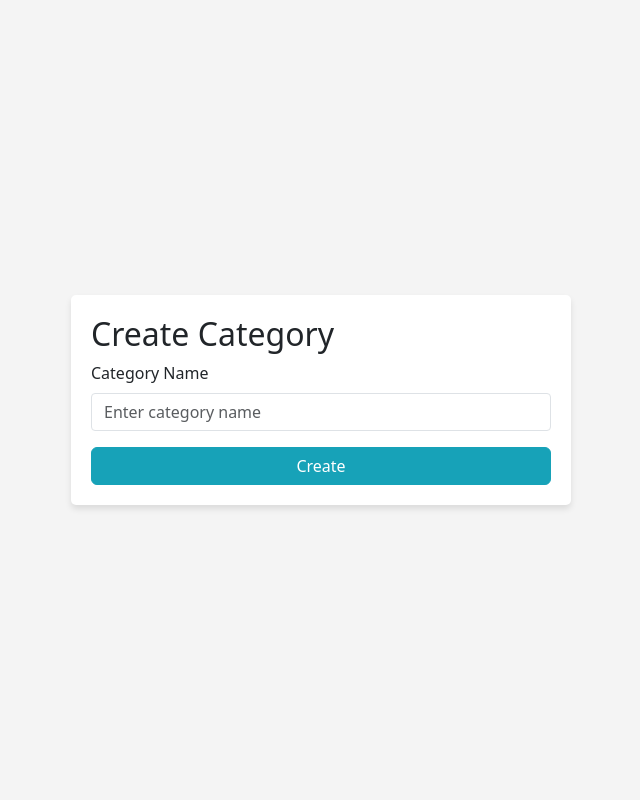
After one commit to alreadysons/capstone-shortty, a Django app: page /create/ in a window 1280 px wide. The commit adds this page. Shown: the whole page, without its empty margins (319-959 px from the left). Run offline with Django 5.2, Linux system fonts and the light colour scheme; some libraries are stand-ins or nearby versions.

Commit message:
카테고리생성기능추가

```diff
--- /dev/null
+++ b/shortty/main/templates/main/create_category.html
@@ -0,0 +1,61 @@
+<!DOCTYPE html>
+<html lang="en">
+  <head>
+    <meta charset="UTF-8" />
+    <meta name="viewport" content="width=device-width, initial-scale=1.0" />
+    <title>Create Category</title>
+    <link
+      href="https://cdn.jsdelivr.net/npm/bootstrap@5.3.0/dist/css/bootstrap.min.css"
+      rel="stylesheet"
+    />
+    <style>
+      :root {
+        --bs-primary: #17a2b8; /* Teal color matching the logo */
+        --bs-info: #48cae4; /* Lighter shade of teal */
+      }
+      body {
+        display: flex;
+        justify-content: center;
+        align-items: center;
+        height: 100vh;
+        background-color: #f4f4f4; /* Light background to contrast with the teal buttons */
+      }
+      .form-create-category {
+        width: 90%;
+        max-width: 500px;
+        padding: 20px;
+        background: white;
+        border-radius: 5px;
+        box-shadow: 0 4px 6px rgba(0, 0, 0, 0.1);
+      }
+      .btn-primary {
+        background-color: var(--bs-primary);
+        border-color: var(--bs-primary);
+      }
+      .form-control {
+        border-radius: 0.25rem;
+        height: auto;
+        padding: 0.375rem 0.75rem;
+      }
+    </style>
+  </head>
+  <body>
+    <div class="form-create-category">
+      <h2>Create Category</h2>
+      <form method="post" action="{% url 'main:create_category' %}">
+        {% csrf_token %}
+        <div class="mb-3">
+          <label for="category_name" class="form-label">Category Name</label>
+          <input
+            type="text"
+            name="name"
+            id="category_name"
+            class="form-control"
+            placeholder="Enter category name"
+          />
+        </div>
+        <button type="submit" class="btn btn-primary w-100">Create</button>
+      </form>
+    </div>
+  </body>
+</html>
--- a/shortty/main/urls.py
+++ b/shortty/main/urls.py
@@ -1,5 +1,5 @@
 from django.urls import path
-from .views import main_view, login_view , signup_view,anonymous_login_view , chatPage , category_chat_view,logout_view
+from .views import main_view, login_view , signup_view,anonymous_login_view , chatPage , category_chat_view,logout_view,create_category_view
 
 app_name = "main"
 urlpatterns = [
@@ -10,4 +10,5 @@ urlpatterns = [
     path('anonymous/', anonymous_login_view, name='anonymous_login'), # 익명 접속 뷰
     path("chat/",chatPage, name="chat"),
     path('chat/<int:category_id>/', category_chat_view, name='category_chat'),
+    path('create/',create_category_view,name='create_category')
 ]
--- a/shortty/main/views.py
+++ b/shortty/main/views.py
@@ -72,3 +72,12 @@ def category_chat_view(request, category_id):
     messages = Message.objects.filter(category=category).order_by('-timestamp')[:50]
     messages = messages[::-1]
     return render(request, 'main/category_chat.html', {'category': category, 'messages': messages})
+
+# 카테고리 생성 뷰
+def create_category_view(request):
+    if request.method == 'POST':
+        category_name = request.POST.get('name')  # 수정: 입력 필드의 이름 변경 반영
+        if category_name:
+            Category.objects.create(name=category_name)
+            return redirect('main:chat')
+    return render(request, 'main/create_category.html')
```
Also changed, not shown: shortty/main/templates/main/category_chat.html (+8 -6 lines), shortty/main/templates/main/chat.html (+9 -5 lines), shortty/db.sqlite3.
